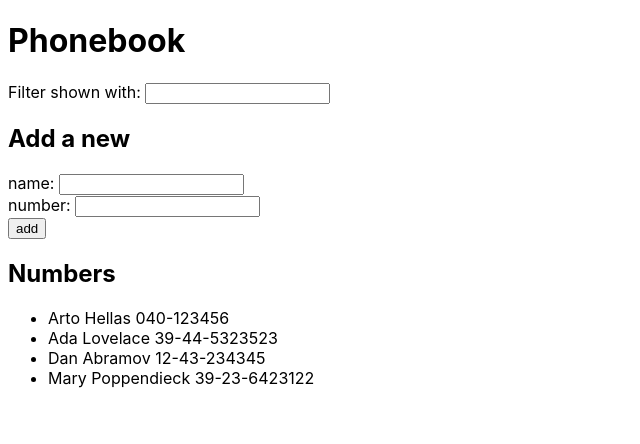
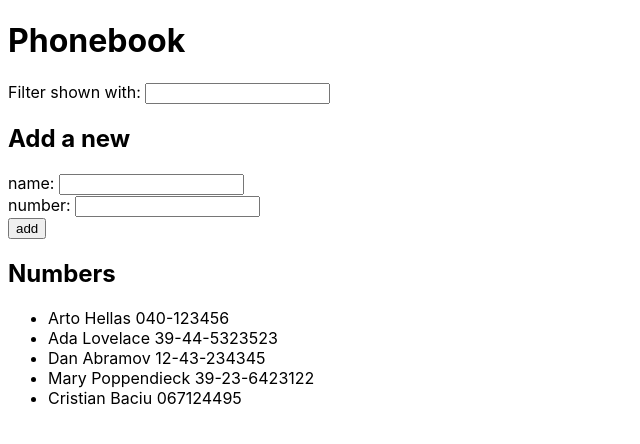
Before and after one commit to baciucristian/fullstackopen-course, a React (Create React App) app in the folder part_2/phonebook/: page / in a window 1280 px wide. Shown: the top 444 px of the page, without its empty margins (0-640 px from the left). Built offline with nearby package versions, Linux system fonts and the light colour scheme; data requests are answered from the project's data file; the HTML template or start-up script is replaced by a standard one.

Commit message:
Solution 2.15

```diff
--- a/part_2/phonebook/db.json
+++ b/part_2/phonebook/db.json
@@ -19,6 +19,11 @@
       "name": "Mary Poppendieck",
       "number": "39-23-6423122",
       "id": 4
+    },
+    {
+      "name": "Cristian Baciu",
+      "number": "067124495",
+      "id": 5
     }
   ]
 }
--- a/part_2/phonebook/src/App.js
+++ b/part_2/phonebook/src/App.js
@@ -30,8 +30,12 @@
 
     if (hasSameName) alert(`${newName} is already added to phonebook!`);
     else {
-      setPersons(persons.concat(personObject));
-      setSelectedPersons(persons.concat(personObject));
+      axios
+        .post('http://localhost:3001/persons', personObject)
+        .then(response => {
+          setPersons(persons.concat(response.data));
+          setSelectedPersons(persons.concat(response.data));
+        });
     }
   };
 
```
